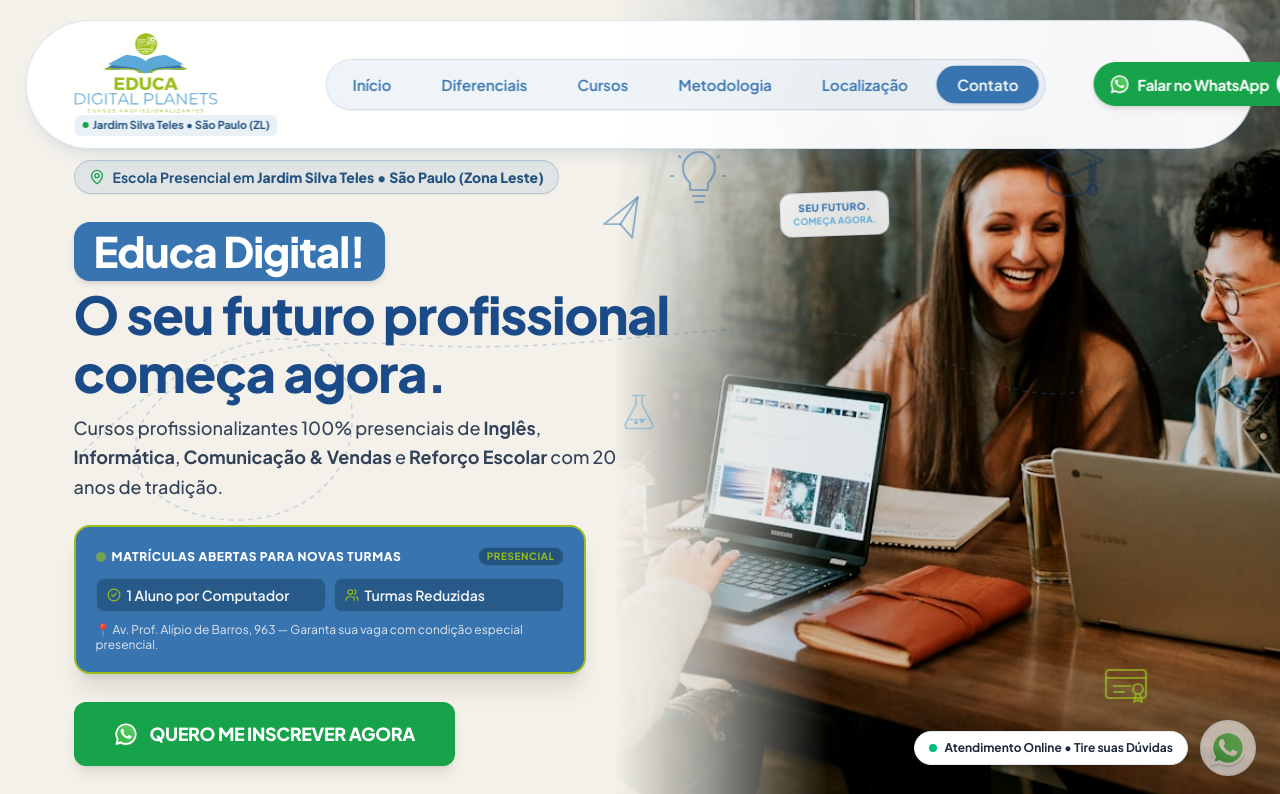
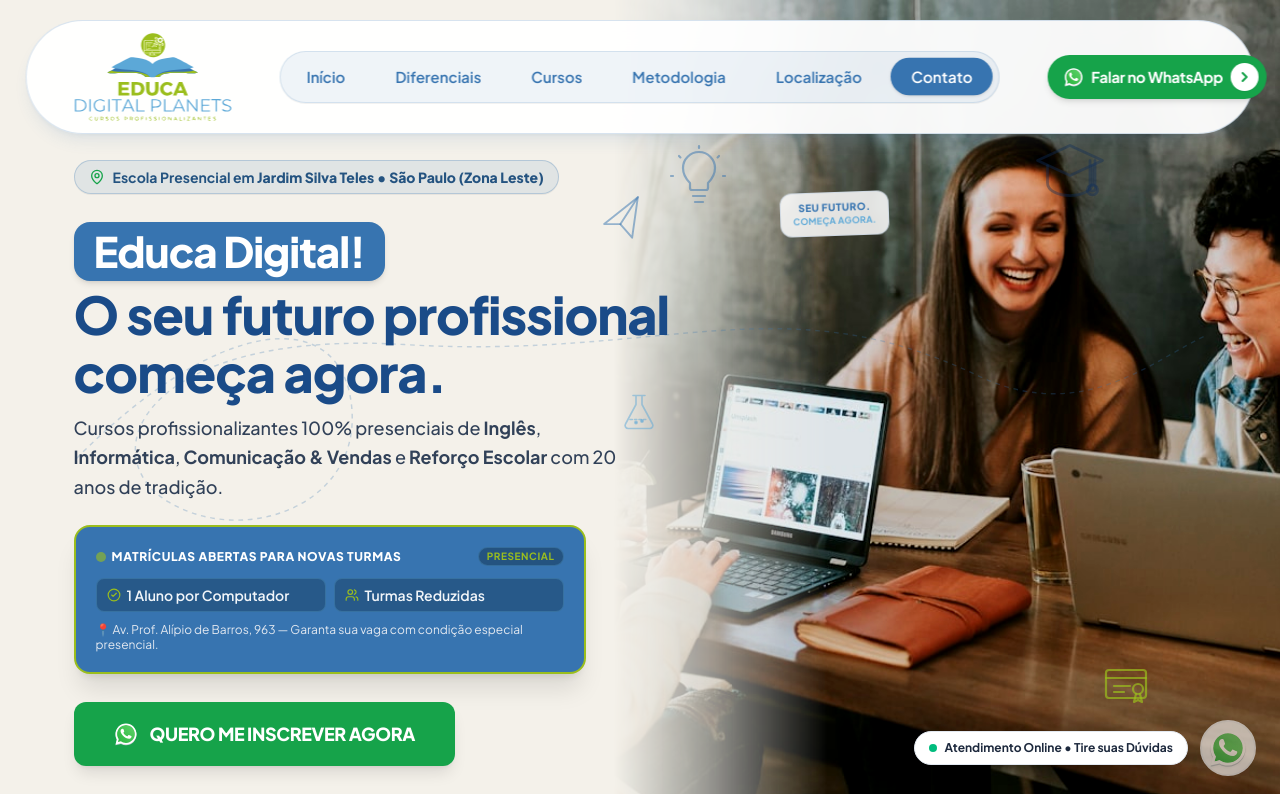
Before and after one commit to Alexsander-Marinhoo/educadigitalplanets, a React (Vite) app: page / in a window 1280 px wide. Shown: the top 794 px of the page. Built offline with nearby package versions, Linux system fonts and the light colour scheme.

Commit message:
refactor: remover badge de endereco sob a logo no header

```diff
--- a/src/components/Header.jsx
+++ b/src/components/Header.jsx
@@ -106,23 +106,19 @@ export default function Header() {
           scrolled ? "shadow-xl border-[#3774B0]/40 sm:scale-[0.995]" : ""
         }`}
       >
-        {/* Left: Logo + Localização Presencial */}
+        {/* Left: Logo Only */}
         <a
           href="#inicio"
           onClick={(e) => handleNavClick(e, "#inicio")}
-          className="flex flex-col items-start shrink-0 group cursor-pointer py-0.5"
-          title="Educa Digital Planets - Jardim Silva Teles, São Paulo"
+          className="flex items-center shrink-0 group cursor-pointer py-0.5"
+          title="Educa Digital Planets"
         >
           <img
             src="/logo.svg"
             alt="Educa Digital Planets Logo"
-            className="h-14 sm:h-16 md:h-18 lg:h-20 w-auto max-w-[160px] sm:max-w-[200px] md:max-w-[240px] object-contain transition-transform duration-300 group-hover:scale-105"
+            className="h-16 sm:h-18 md:h-20 lg:h-22 w-auto max-w-[180px] sm:max-w-[220px] md:max-w-[260px] object-contain transition-transform duration-300 group-hover:scale-105"
             loading="eager"
           />
-          <span className="hidden sm:inline-flex items-center gap-1 text-[10px] md:text-[11px] font-bold text-[#245380] bg-[#3774B0]/10 px-2 py-0.5 rounded-md mt-0.5">
-            <span className="w-1.5 h-1.5 rounded-full bg-[#16A34A] shrink-0" />
-            Jardim Silva Teles • São Paulo (ZL)
-          </span>
         </a>
 
         {/* Center: Larger Floating Pill Navigation Track */}
```
